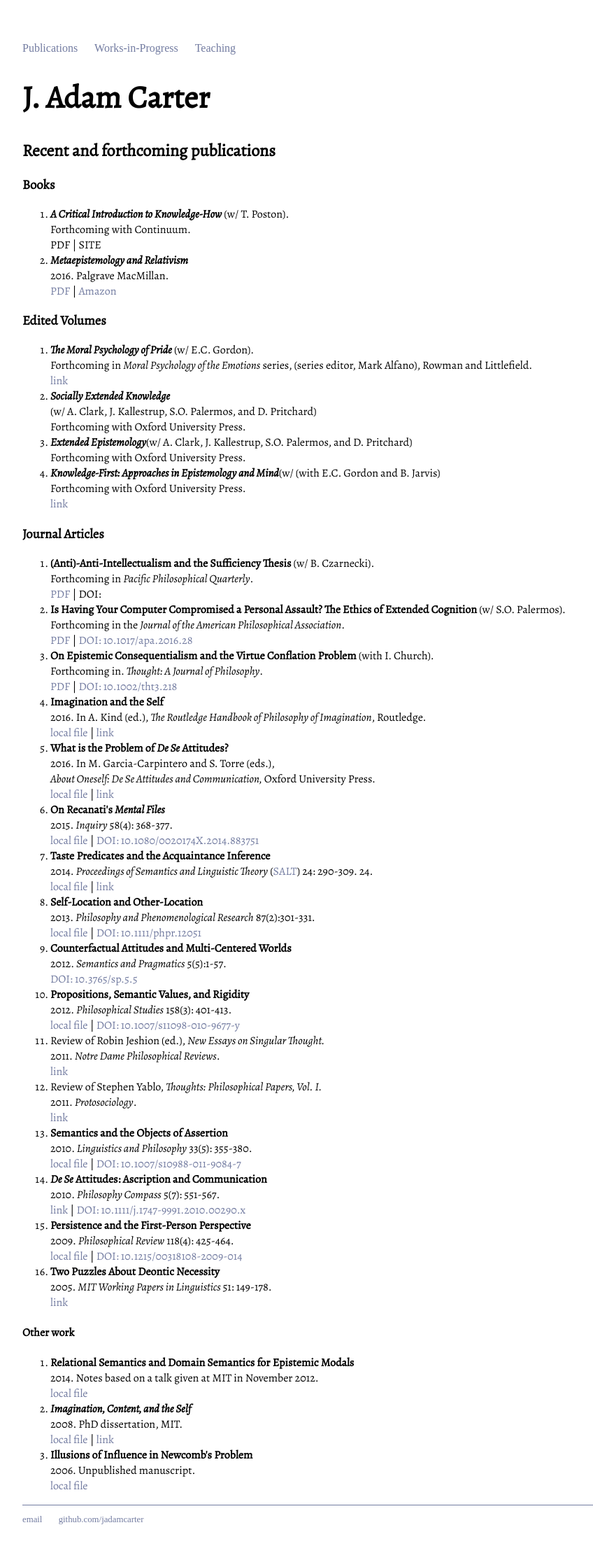
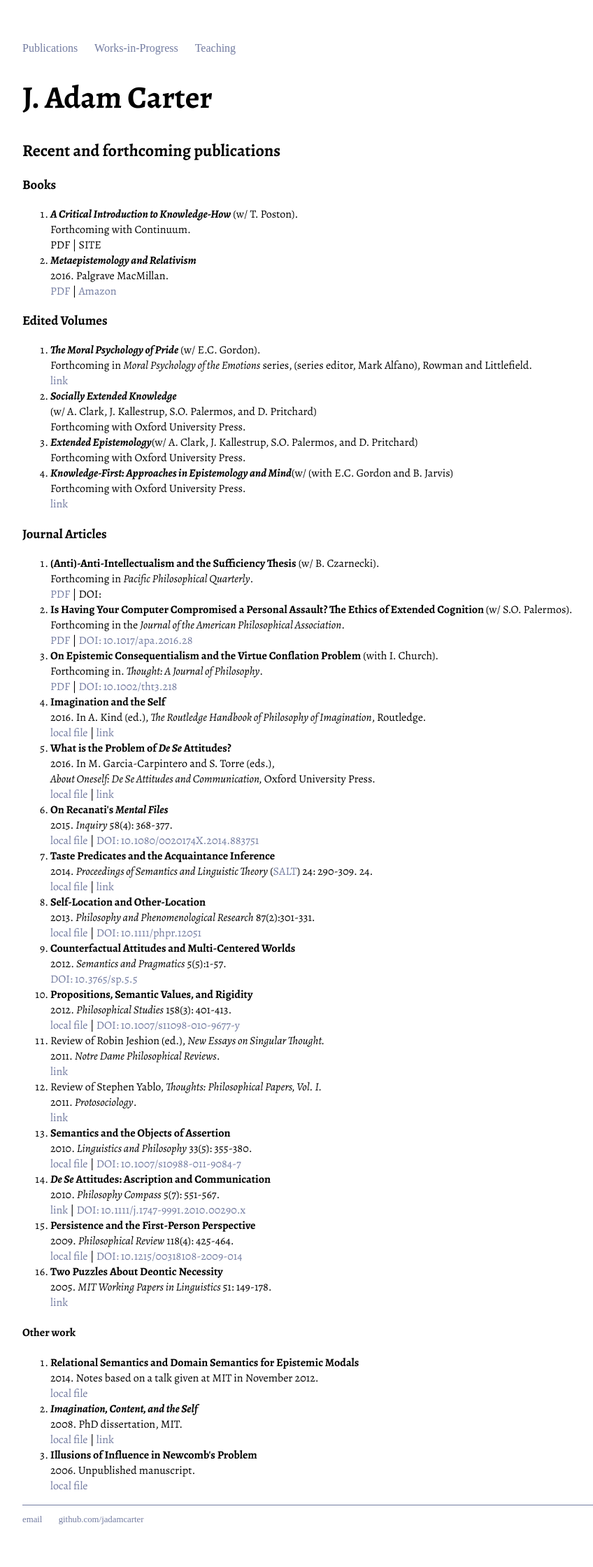
Before and after one commit to jadamcarter/jadamcarter.github.io, a Jekyll site: the page built from index.html, in a window 1280 px wide. Shown: the whole page at 70% size, without its empty margins (160-1008 px from the left). Built offline with Jekyll 4.4.1, drawn with Linux system fonts in a browser that asks for light colours; some web fonts are replaced.

Commit message:
Update default.html

```diff
--- a/_layouts/default.html
+++ b/_layouts/default.html
@@ -4,6 +4,7 @@
 			<link href="https://fonts.googleapis.com/css?family=Alegreya" rel="stylesheet">
 			<link href="https://fonts.googleapis.com/css?family=Alegreya:400i" rel="stylesheet">
 			<link href="https://fonts.googleapis.com/css?family=Alegreya+SC" rel="stylesheet">
+			<link href="https://fonts.googleapis.com/css?family=Alegreya:700,700i" rel="stylesheet">
 			<title>{{ page.title }}</title>
 			<!-- link to main stylesheet -->
 			<link rel="stylesheet" type="text/css" href="/css/main.css">
```
